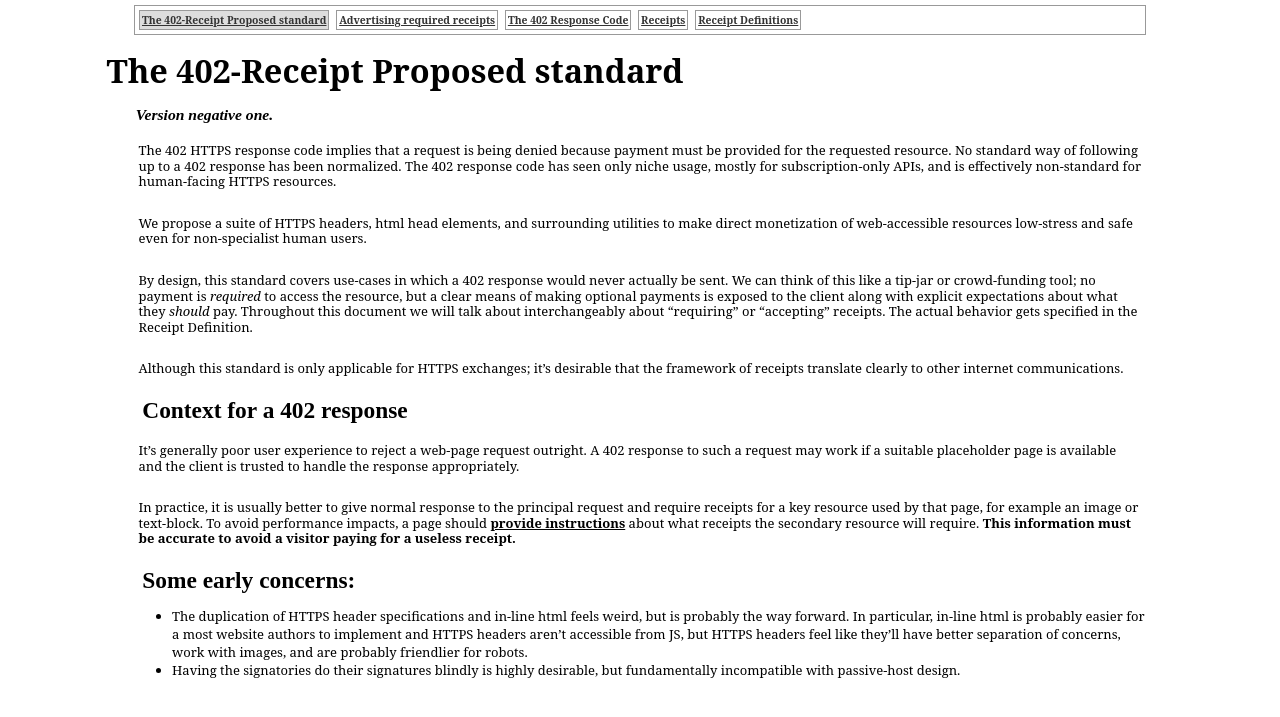
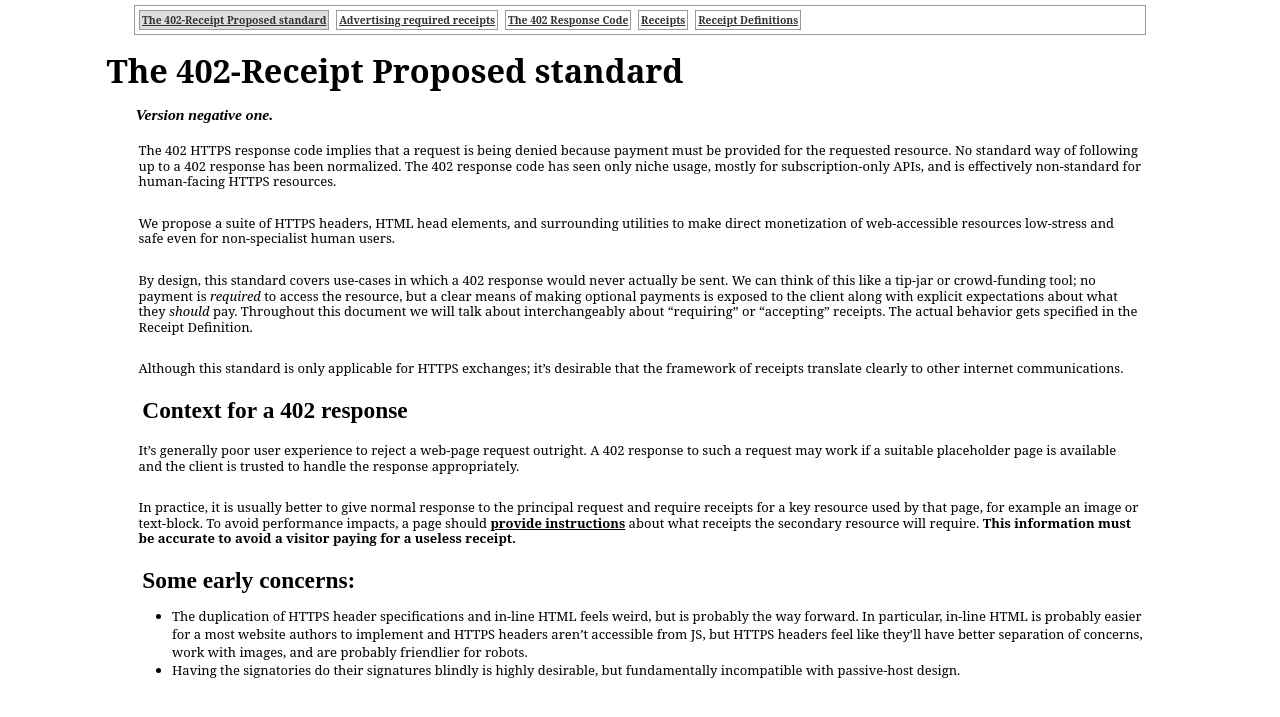
Before and after one commit to erikpukinskis/direct-monetization-static, a Jekyll site: the page built from _proposal/introduction.markdown, in a window 1280 px wide. Shown: the top 717 px of the page. Built offline with Jekyll 4.4.1, drawn with Linux system fonts in a browser that asks for light colours.

````diff
--- a/_proposal/communicate.markdown
+++ b/_proposal/communicate.markdown
@@ -65,5 +65,5 @@ An `<meta>` tag can represent the same information, but may require more careful
 <meta property="receipts:accepts" content="Receipt Definition" />
 ```
 
-Such a tag included in the HTML payload of a 402 response would indicate that a different (more complete) version of the page would have been given if the request had included a receipt; this is fine but not an available option for non-html resources.
+Such a tag included in the HTML payload of a 402 response would indicate that a different (more complete) version of the page would have been given if the request had included a receipt; this is fine but not an available option for non-HTML resources.
 In a 200 HTML payload it would indicate the supplied receipts (including, possibly, no receipt at all) already fulfilled the requirements. This is less suitable for a tip-jar configuration than it may seem: The client shouldn't have to repeat a request to submit an optional receipt.
--- a/_proposal/introduction.markdown
+++ b/_proposal/introduction.markdown
@@ -10,7 +10,7 @@ documentation_order: 1
 
 The 402 HTTPS response code implies that a request is being denied because payment must be provided for the requested resource. No standard way of following up to a 402 response has been normalized. The 402 response code has seen only niche usage, mostly for subscription-only APIs, and is effectively non-standard for human-facing HTTPS resources.
 
-We propose a suite of HTTPS headers, html head elements, and surrounding utilities to make direct monetization of web-accessible resources low-stress and safe even for non-specialist human users.
+We propose a suite of HTTPS headers, HTML head elements, and surrounding utilities to make direct monetization of web-accessible resources low-stress and safe even for non-specialist human users.
 
 By design, this standard covers use-cases in which a 402 response would never actually be sent. We can think of this like a tip-jar or crowd-funding tool; no payment is _required_ to access the resource, but a clear means of making optional payments is exposed to the client along with explicit expectations about what they _should_ pay. Throughout this document we will talk about interchangeably about "requiring" or "accepting" receipts. The actual behavior gets specified in the Receipt Definition.
 
@@ -22,5 +22,5 @@ It's generally poor user experience to reject a web-page request outright. A 402
 In practice, it is usually better to give  normal response to the principal request and require receipts for a key resource used by that page, for example an image or text-block. To avoid performance impacts, a page should [provide instructions]({{ "communicate.html" | relative_url }}) about what receipts the secondary resource will require. **This information must be accurate to avoid a visitor paying for a useless receipt.**
 
 ## Some early concerns:
-- The duplication of HTTPS header specifications and in-line html feels weird, but is probably the way forward. In particular, in-line html is probably easier for a most website authors to implement and HTTPS headers aren't accessible from JS, but HTTPS headers feel like they'll have better separation of concerns, work with images, and are probably friendlier for robots.
+- The duplication of HTTPS header specifications and in-line HTML feels weird, but is probably the way forward. In particular, in-line HTML is probably easier for a most website authors to implement and HTTPS headers aren't accessible from JS, but HTTPS headers feel like they'll have better separation of concerns, work with images, and are probably friendlier for robots.
 - Having the signatories do their signatures blindly is highly desirable, but fundamentally incompatible with passive-host design.
````
